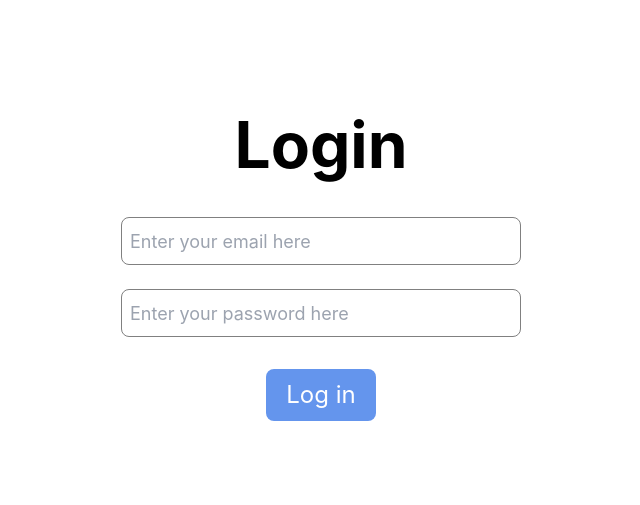
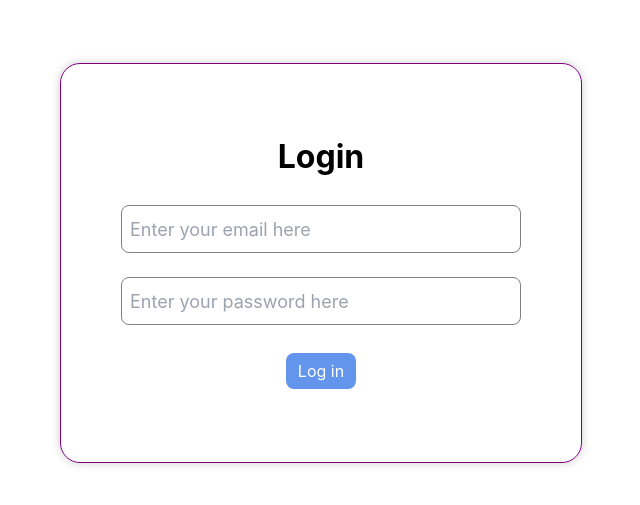
Before and after one commit to ah584d/sps-homework, a React (Vite) app in the folder fe/: page / in a window 1280 px wide. Shown: the part 137-642 px from the top of the page, without its empty margins (319-959 px from the left). Built offline with nearby package versions, Linux system fonts and the light colour scheme.

Commit message:
adding logout

```diff
--- a/fe/src/components/card/Card.tsx
+++ b/fe/src/components/card/Card.tsx
@@ -33,7 +33,7 @@ export const Card: FC<CardProps> = ({ category, imageURL, propertyName, price, s
                         isButtonEnabled
                             ? 'active:bg-blue-700 hover:bg-blue-600 cursor-pointer bg-green-500'
                             : 'bg-orange-500'
-                    } inline-block shadow-lg   rounded-md px-3 py-1 text-sm font-semibold  text-white mr-2 mb-2`}
+                    } inline-block shadow-lg rounded-md px-3 py-1 text-sm font-semibold  text-white mr-2 mb-2`}
                     onClick={onButtonCLicked}
                 >
                     {status}
--- a/fe/src/components/searchBar/SearchBar.tsx
+++ b/fe/src/components/searchBar/SearchBar.tsx
@@ -1,6 +1,5 @@
 import { FC, useEffect, useState } from 'react';
 import { useDebounce } from '../../common/hooks/debounce.hook';
-import styles from './search.module.css';
 
 interface SearchBarProps {
     searchAction: (criteria: string) => void;
@@ -15,7 +14,7 @@ export const SearchBar: FC<SearchBarProps> = ({ searchAction }) => {
     }, [debouncedValue]);
 
     return (
-        <div className={styles.searchContainer}>
+        <div>
             <div className="relative">
                 <input
                     type="text"
--- a/fe/src/components/searchBar/search.module.css
+++ b/fe/src/components/searchBar/search.module.css
@@ -1,9 +1,4 @@
-.searchContainer {
-    display: flex;
-    align-items: center;
-    justify-content: center;
-    width: 100%;
-  }
+
 
 .search {
     margin-bottom: 20px;
--- a/fe/src/index.css
+++ b/fe/src/index.css
@@ -39,9 +39,9 @@ input[type="button"] {
     border: none;
     background: cornflowerblue;
     color: white;
-    padding: 8px 20px;
-    margin: 8px;
-    font-size: 24px;
+    padding: 6px 12px;
+    margin: 4px;
+    font-size: 16px;
     border-radius: 8px;
     cursor: pointer;
 }
--- a/fe/src/pages/Home.tsx
+++ b/fe/src/pages/Home.tsx
@@ -1,5 +1,6 @@
 import { ReactElement, useEffect, useState } from 'react';
 import { useParams } from 'react-router';
+import { useNavigate } from 'react-router-dom';
 import { Header } from '../components/header/Header';
 import { Listing } from '../components/listing/Listing';
 import { SearchBar } from '../components/searchBar/SearchBar';
@@ -14,6 +15,8 @@ const Home = (): ReactElement => {
     const [displayProperties, setDisplayProperties] = useState<PropertyPayload[]>([]);
     const [isFetchAllowed, setIsFetchAllowed] = useState(true);
     const [page, setPage] = useState(1);
+
+    const navigate = useNavigate();
 
     const fetchProperties = async (userId: string): Promise<void> => {
         setIsFetchAllowed(false);
@@ -59,11 +62,23 @@ const Home = (): ReactElement => {
         setDisplayProperties(propertiesToDisplay);
     };
 
+    const onLogoutPressed = (): void => {
+        navigate(`/logout`, { replace: true });
+    };
+
     return (
         <div className={styles.homeContainer}>
             <Header />
             <div className={styles.listingContainer}>
-                <SearchBar searchAction={searchActionCB} />
+                <div className={styles.searchContainer}>
+                    <SearchBar searchAction={searchActionCB} />
+                    <input
+                        className="active:bg-blue-700 hover:bg-blue-600 cursor-pointer bg-green-500"
+                        type="button"
+                        onClick={onLogoutPressed}
+                        value={'Log out'}
+                    />
+                </div>
                 <Listing
                     userId={userId ?? ''}
                     listing={displayProperties}
--- a/fe/src/pages/login.tsx
+++ b/fe/src/pages/login.tsx
@@ -51,6 +51,7 @@ const Login = (): ReactElement => {
 
     return (
         <div className={styles.loginContainer}>
+            <div className={styles.loginContent}>
                 <div className={styles.titleContainer}>
                     <div>Login</div>
                 </div>
@@ -84,7 +85,13 @@ const Login = (): ReactElement => {
                 <br />
 
                 <div className={styles.inputContainer}>
-                <input type="button" onClick={onButtonClick} value={'Log in'} />
+                    <input
+                        className="active:bg-blue-700 hover:bg-blue-600 cursor-pointer bg-green-500"
+                        type="button"
+                        onClick={onButtonClick}
+                        value={'Log in'}
+                    />
+                </div>
             </div>
         </div>
     );
--- a/fe/src/pages/logout.tsx
+++ b/fe/src/pages/logout.tsx
@@ -17,12 +17,12 @@ const Logout = (): ReactElement => {
     }, 3 * 1000);
 
     return (
-        <div className={styles.mainContainer}>
-            <div className={styles.titleContainer}>
-                <div>Logout</div>
+        <div className={styles.loginContainer}>
+            <div className={styles.logoutContent}>
+                <div className={styles.titleContainer}>
+                    <div>You have been logout, see you soon...</div>
+                </div>
             </div>
-
-            <br />
         </div>
     );
 };
--- a/fe/src/pages/pages.module.css
+++ b/fe/src/pages/pages.module.css
@@ -1,10 +1,34 @@
 /* custom styles */
 .loginContainer {
+    display: flex;
     flex-direction: column;
-    display: flex;
     align-items: center;
     justify-content: center;
     height: 100vh;
+}
+
+.loginContent {
+    display: flex;
+    flex-direction: column;
+    align-items: center;
+    justify-content: center;
+    min-height: 50%;
+    border: 1px solid purple;
+    border-radius: 20px;
+    padding: 10px 60px;
+    box-shadow: 0 0 10px rgba(0, 0, 0, 0.2);
+}
+
+.logoutContent {
+    display: flex;
+    flex-direction: column;
+    align-items: center;
+    justify-content: center;
+    min-height: 20%;
+    border: 1px solid purple;
+    border-radius: 20px;
+    padding: 10px 60px;
+    box-shadow: 0 0 10px rgba(0, 0, 0, 0.2);
 }
 
 .homeContainer {
@@ -20,7 +44,7 @@
 .titleContainer {
     display: flex;
     flex-direction: column;
-    font-size: 64px;
+    font-size: 32px;
     font-weight: bolder;
     align-items: center;
     justify-content: center;
@@ -46,3 +70,10 @@
     border: 1px solid grey;
     padding-left: 8px;
 }
+
+.searchContainer {
+    display: flex;
+    align-items: center;
+    justify-content: center;
+    width: 100%;
+}
```
Lines whose indentation alone changed are shown as unchanged.
